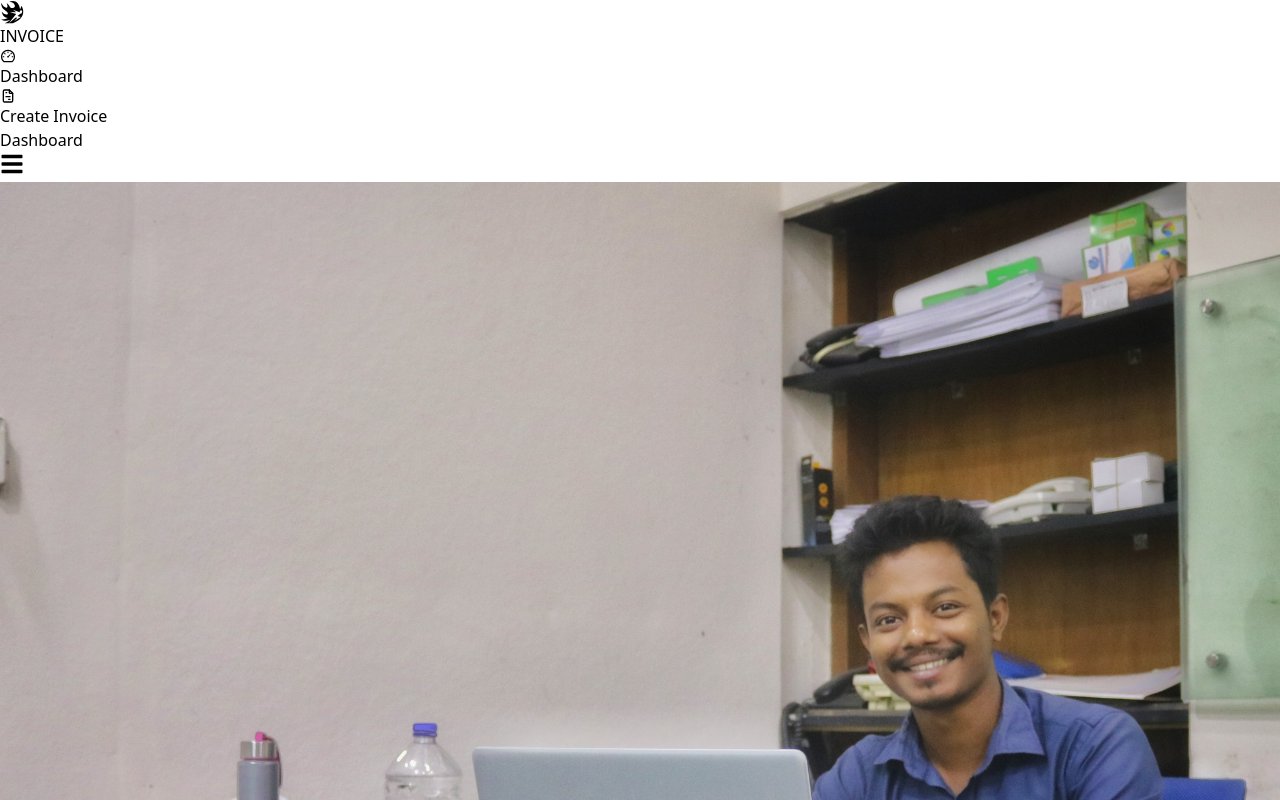
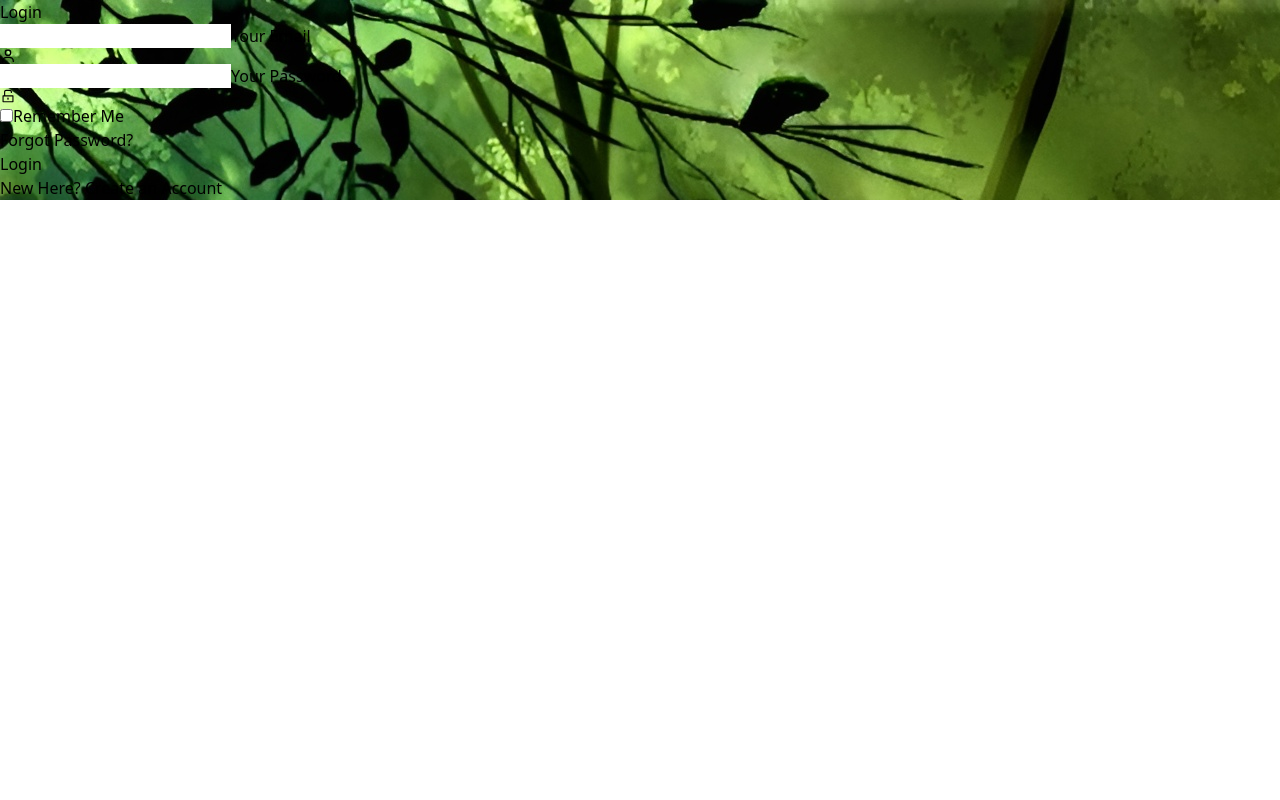
Before and after one commit to dassajib/Invoice-Management, a React (Vite) app: page / in a window 1280 px wide. Shown: the top 800 px of the page. Built offline with nearby package versions, Linux system fonts and the light colour scheme.

Commit message:
routing updated,outlet related issue solved

```diff
--- a/src/Index/Index.jsx
+++ b/src/Index/Index.jsx
@@ -10,7 +10,7 @@ const Index = () => {
     <BrowserRouter>
       <Routes>
         <Route path="/" element={<LogIn />} />
-        <Route path="/" element={<Layout />}>
+        <Route path="/dashboard" element={<Layout />}>
           <Route index  element={<Dashboard />} />
           <Route path="create-invoice" element={<CreateInvoice />} />
         </Route>
--- a/src/components/LogIn/LogIn.jsx
+++ b/src/components/LogIn/LogIn.jsx
@@ -59,7 +59,7 @@ const LogIn = () => {
           <div>
             <span className="m-4">
               New Here?{" "}
-              <Link className="text-blue-500" to="/register">
+              <Link className="text-blue-500">
                 Create an Account
               </Link>
             </span>
--- a/src/components/Sidebar/Sidebar.jsx
+++ b/src/components/Sidebar/Sidebar.jsx
@@ -7,10 +7,10 @@ const Sidebar = () => {
   return (
     <div className="hidden lg:block fixed w-64 top-0 left-0 h-full bg-gray-900 p-4">
       <div className="flex items-center gap-8 border-b border-gray-800 pb-4">
-        <Link to="/">
+        <Link to="/home">
           <GiFireDash size={24} className="text-gray-300 cursor-pointer" />
         </Link>
-        <Link to="/">
+        <Link to="/home">
           <span className="text-gray-300 tracking-[4px] text-lg font-bold cursor-pointer">
             INVOICE
           </span>
--- a/src/data/const.jsx
+++ b/src/data/const.jsx
@@ -1,18 +1,17 @@
 import { AiOutlineDashboard } from "react-icons/ai";
 import { TbFileInvoice } from "react-icons/tb";
-import { LiaSignInAltSolid } from "react-icons/lia";
 
 export const SIDEBAR_NAVIGATION_ELEMENETS = [
   {
     name: "dashboard",
     label: "Dashboard",
-    path: "/",
+    path: "/dashboard",
     icon: <AiOutlineDashboard />,
   },
   {
     name: "create-invoice",
     label: "Create Invoice",
-    path: "/create-invoice",
+    path: "/dashboard/create-invoice",
     icon: <TbFileInvoice />,
   },
 ];
```
